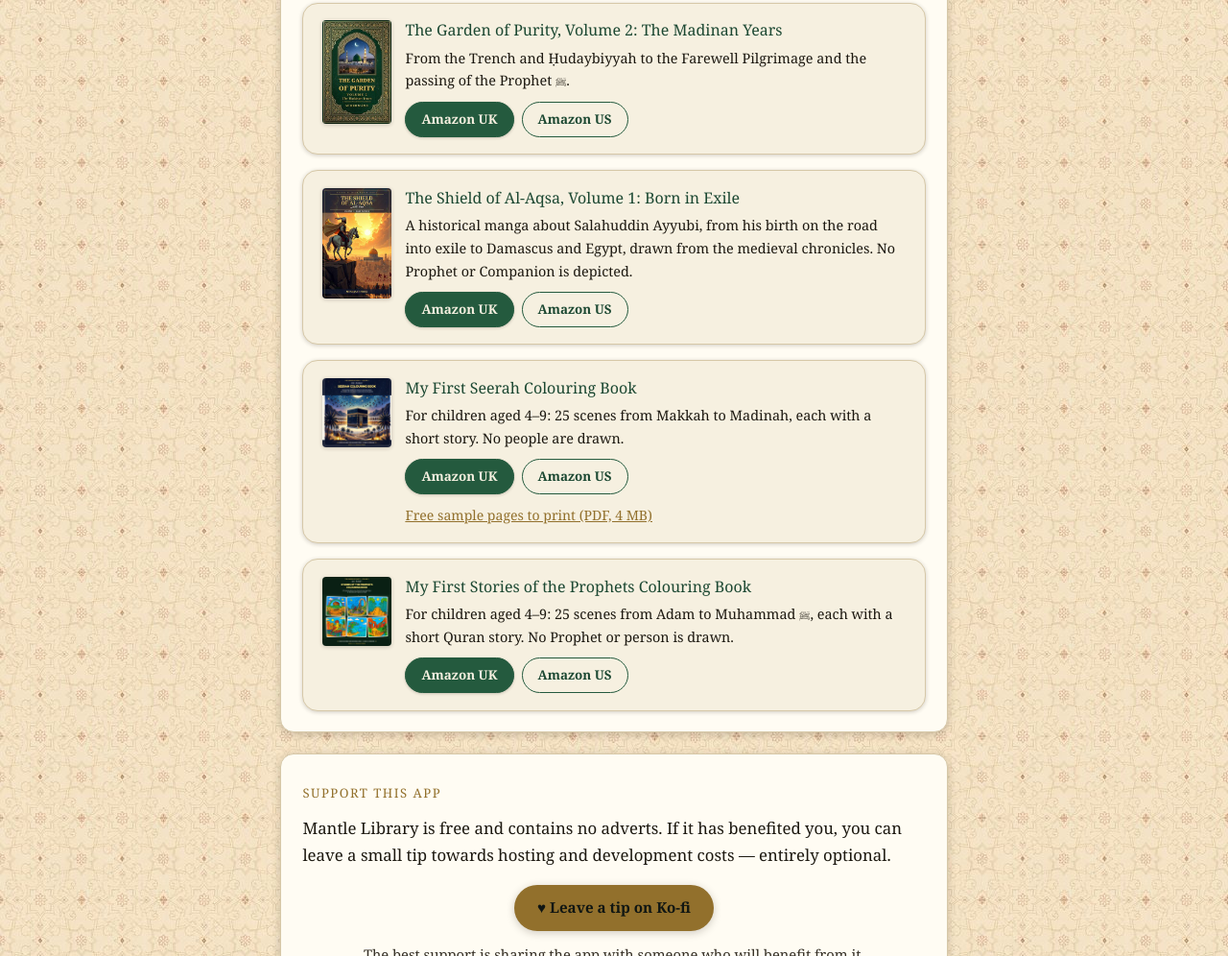
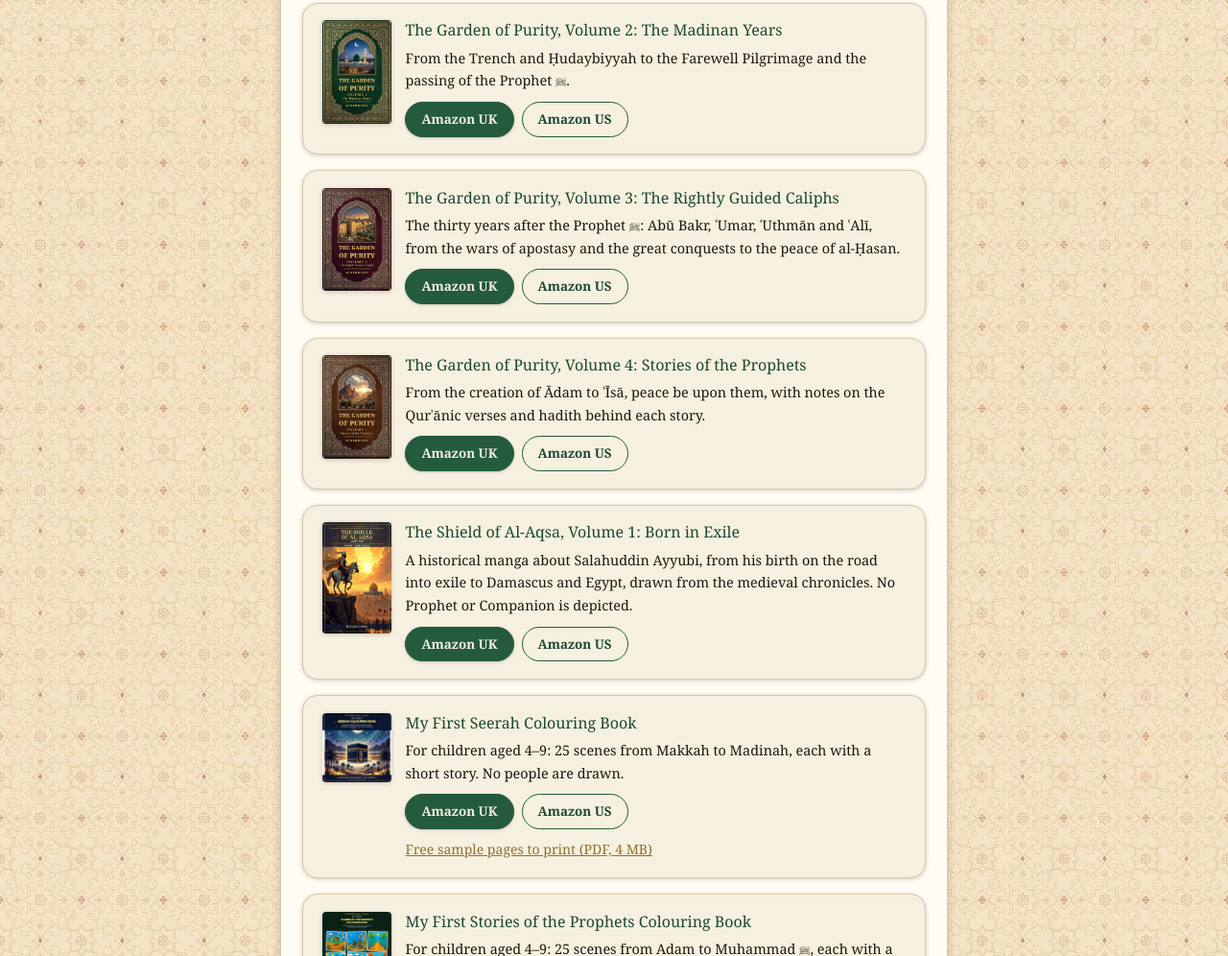
Before and after one commit to awaism257/the-mantle-library, a plain HTML site: page support.html in a window 1280 px wide. Shown: the part 2433-3429 px from the top of the page at 96% size. Drawn offline with Linux system fonts and the light colour scheme; a web font is replaced by a local one.

Commit message:
feat(support): add The Garden of Purity, Volumes 3 and 4 to the books card (v128)
Co-Authored-By: Claude Opus 5.5 <noreply@anthropic.com>

```diff
--- a/support.html
+++ b/support.html
@@ -198,6 +198,30 @@
         </div>
 
         <div class="app-item book-item">
+          <img class="book-item-cover" src="icons/books/book-garden-vol3.jpg" width="72" height="107" loading="lazy" alt="Cover of The Garden of Purity, Volume 3">
+          <div class="book-item-info">
+            <h3 class="app-item-name">The Garden of Purity, Volume 3: The Rightly Guided Caliphs</h3>
+            <p class="app-item-desc">The thirty years after the Prophet ﷺ: Abū Bakr, ʿUmar, ʿUthmān and ʿAlī, from the wars of apostasy and the great conquests to the peace of al-Ḥasan.</p>
+            <div class="book-item-links">
+              <a class="btn" href="https://www.amazon.co.uk/dp/B0HQVBS37B" target="_blank" rel="noopener noreferrer">Amazon UK</a>
+              <a class="btn ghost" href="https://www.amazon.com/dp/B0HQVBS37B" target="_blank" rel="noopener noreferrer">Amazon US</a>
+            </div>
+          </div>
+        </div>
+
+        <div class="app-item book-item">
+          <img class="book-item-cover" src="icons/books/book-garden-vol4.jpg" width="72" height="107" loading="lazy" alt="Cover of The Garden of Purity, Volume 4">
+          <div class="book-item-info">
+            <h3 class="app-item-name">The Garden of Purity, Volume 4: Stories of the Prophets</h3>
+            <p class="app-item-desc">From the creation of Ādam to ʿĪsā, peace be upon them, with notes on the Qurʾānic verses and hadith behind each story.</p>
+            <div class="book-item-links">
+              <a class="btn" href="https://www.amazon.co.uk/dp/B0HQY3BWZN" target="_blank" rel="noopener noreferrer">Amazon UK</a>
+              <a class="btn ghost" href="https://www.amazon.com/dp/B0HQY3BWZN" target="_blank" rel="noopener noreferrer">Amazon US</a>
+            </div>
+          </div>
+        </div>
+
+        <div class="app-item book-item">
           <img class="book-item-cover" src="icons/books/book-shield-vol1.jpg" width="72" height="115" loading="lazy" alt="Cover of The Shield of Al-Aqsa, Volume 1">
           <div class="book-item-info">
             <h3 class="app-item-name">The Shield of Al-Aqsa, Volume 1: Born in Exile</h3>
--- a/sw.js
+++ b/sw.js
@@ -1,7 +1,7 @@
 /* Mantle Library — service worker (offline-first).
    ⚠ Bump CACHE_VERSION after ANY change to any file before deploying — users
    will otherwise see stale files. */
-const CACHE_VERSION = 'mantle-v127';
+const CACHE_VERSION = 'mantle-v128';
 
 // App shell: everything needed to render the library fully offline.
 // Audio and album art are runtime-cached on first request so installs stay instant.
@@ -29,6 +29,8 @@ const PRECACHE_URLS = [
   'icons/books/book-odes.jpg',
   'icons/books/book-garden-vol1.jpg',
   'icons/books/book-garden-vol2.jpg',
+  'icons/books/book-garden-vol3.jpg',
+  'icons/books/book-garden-vol4.jpg',
   'icons/books/book-shield-vol1.jpg',
   'icons/books/book-seerah-colouring.jpg',
   'icons/books/book-prophets-colouring.jpg',
```
Also changed, not shown: icons/books/book-garden-vol3.jpg (added), icons/books/book-garden-vol4.jpg (added).
